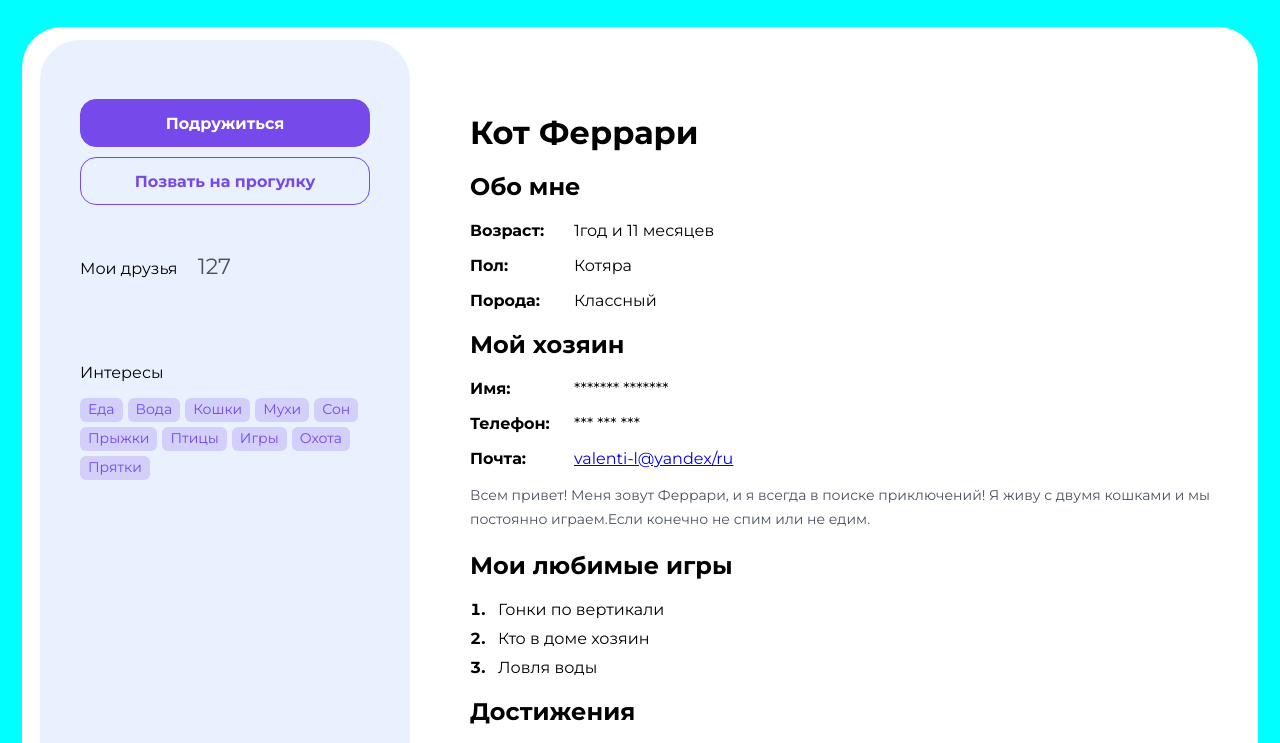
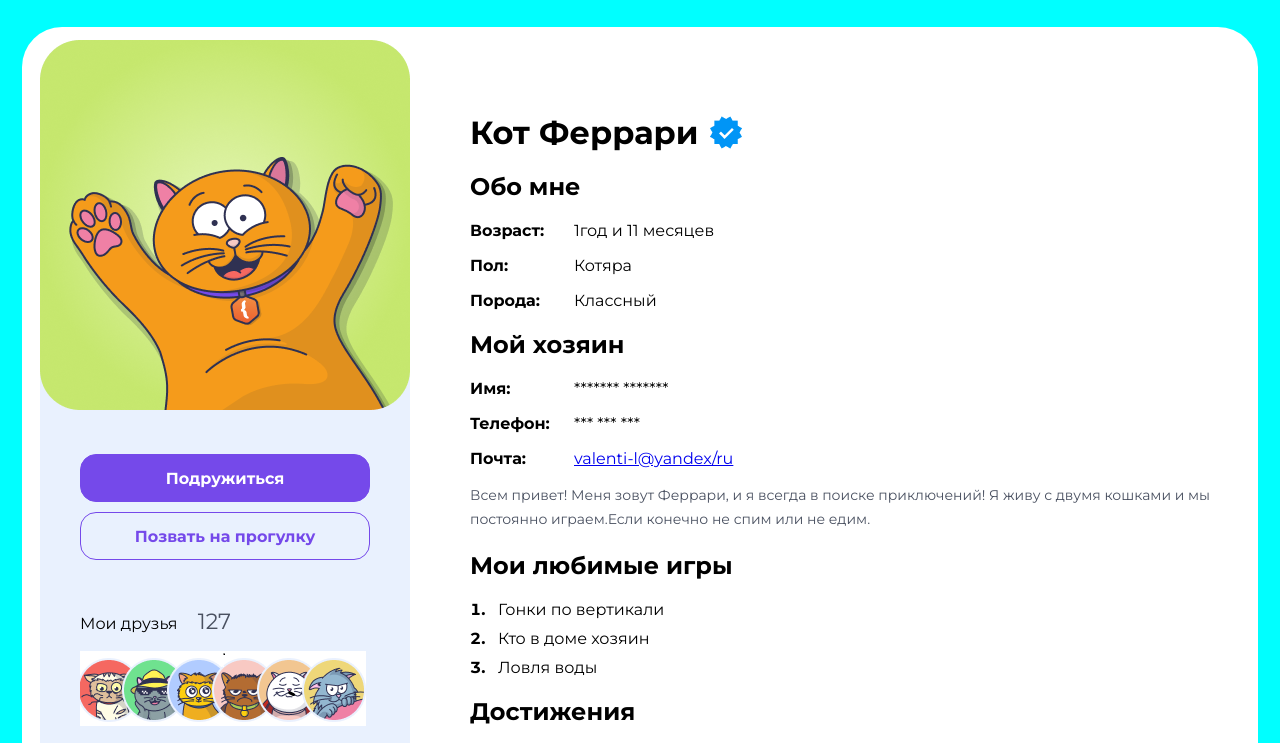
Before and after one commit to ValentiLo/cat-front, a plain HTML site: page index.html in a window 1280 px wide. Shown: the top 743 px of the page. Drawn offline with Linux system fonts and the light colour scheme.

Commit message:
Update index.html

```diff
--- a/index.html
+++ b/index.html
@@ -12,7 +12,7 @@
 <body>
     <div class="wrapper">
     <aside>
-        <img src=".\images\Profile_picture.png" alt="">
+        <img src="Profile_picture.png" alt="">
       <div class="aside-box">
         <div class="button-box">
             <button class="top-btn">Подружиться</button>
@@ -21,7 +21,7 @@
 
         <div class="friends">
             <p>Мои друзья <span class="follovers-counter">127</span></p>
-            <img src=".\images\My_friends.png" alt="">
+            <img src="My_friends.png" alt="">
         </div>
         <p>Интересы</p>
         <div class="interest">
@@ -41,7 +41,7 @@
     <main>
         <div class="title-box">
             <h1>Кот Феррари</h1>
-            <img src="./images/Check.png" alt=""></div>
+            <img src="Check.png" alt=""></div>
 
     <h2>Обо мне</h2>
     <div class="info-box">
```
